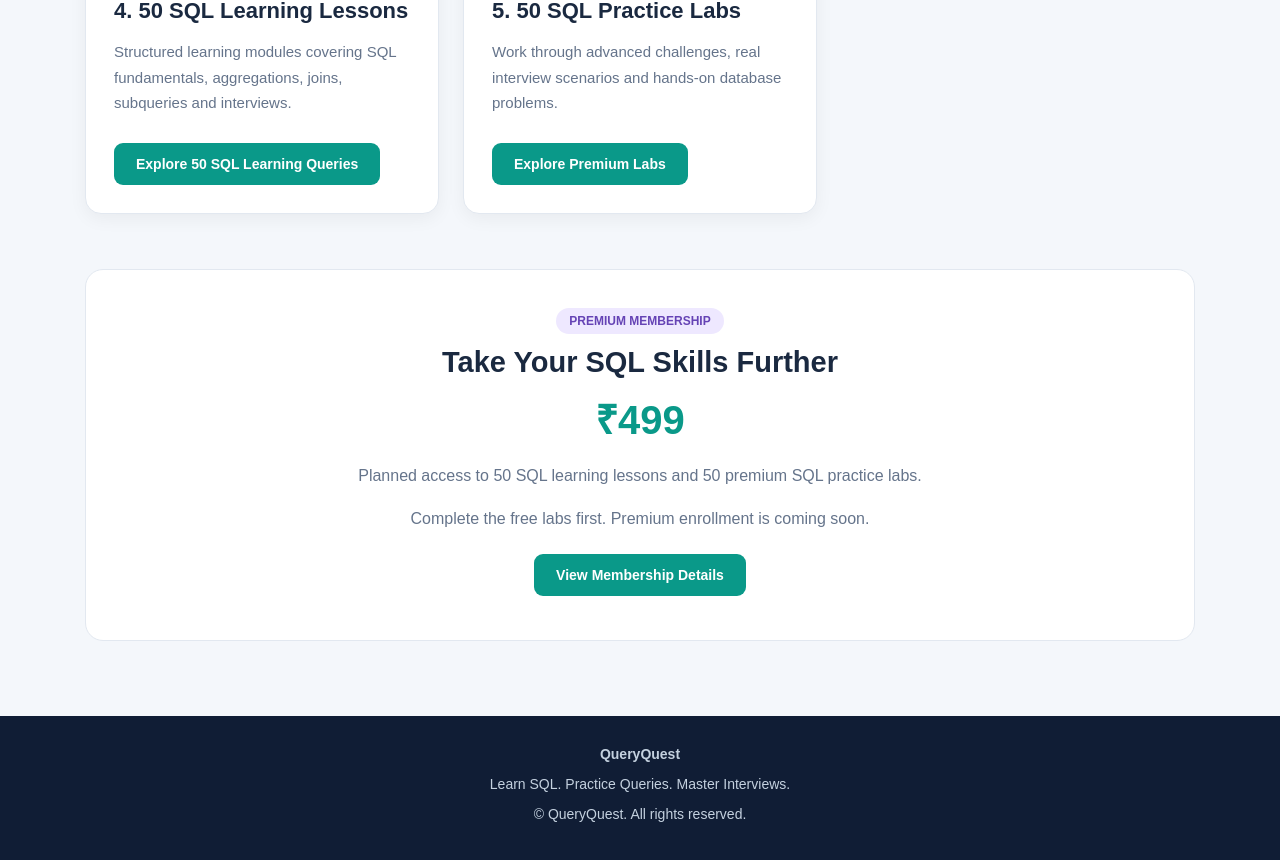
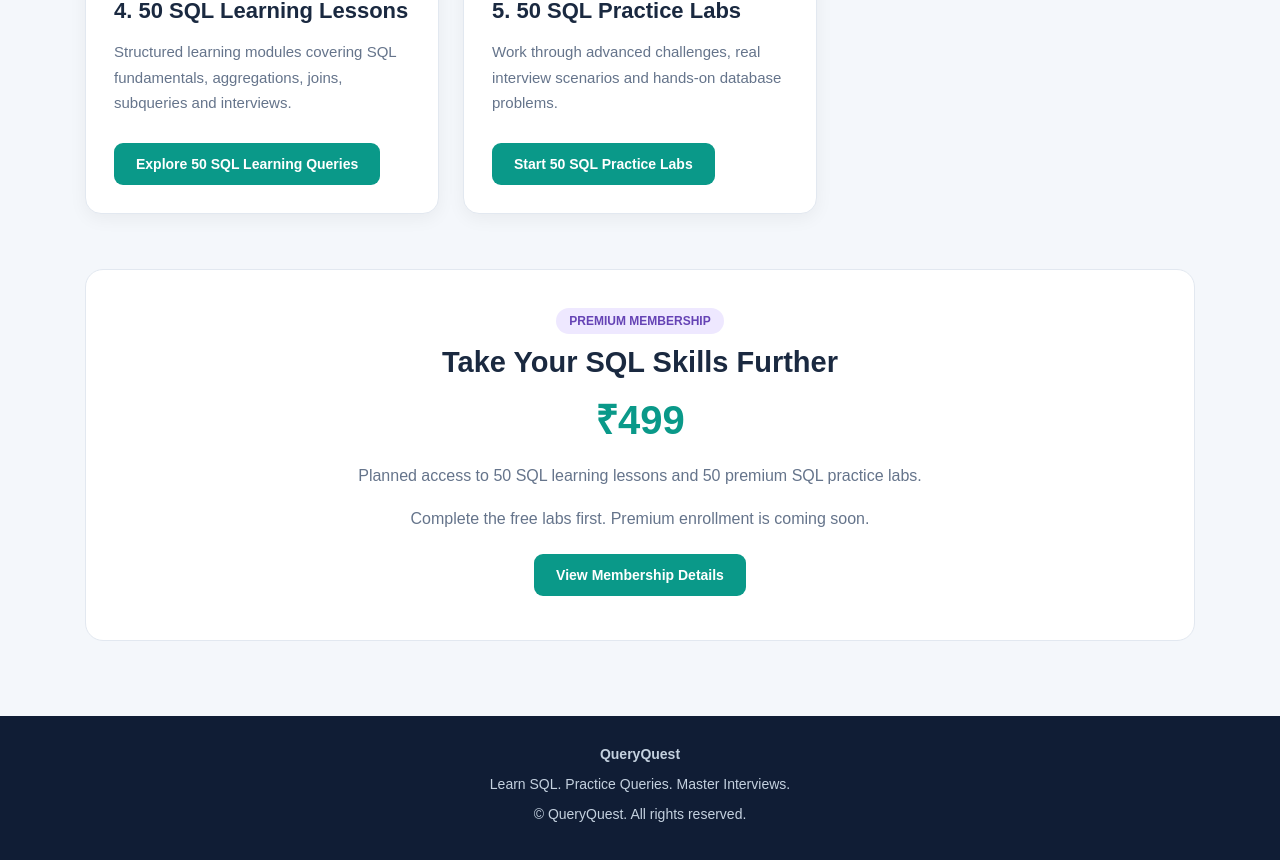
Before and after one commit to ADSQL08/SQL-Interview-Lab, a plain HTML site: page index.html in a window 1280 px wide. Shown: the part 1428-2288 px from the top of the page. Drawn offline with Linux system fonts and the light colour scheme.

Commit message:
Query Quest Homepage

```diff
--- a/index.html
+++ b/index.html
@@ -518,10 +518,9 @@
           hands-on database problems.
         </p>
 
-        <button class="button"
-          onclick="openPreview('premiumLabs')">
-          Explore Premium Labs
-        </button>
+        <a class="button" href="./premium-50-labs.html">
+           Start 50 SQL Practice Labs
+        </a>
       </article>
 
     </div>
```
